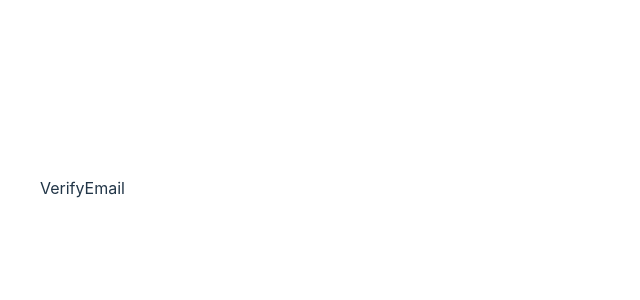
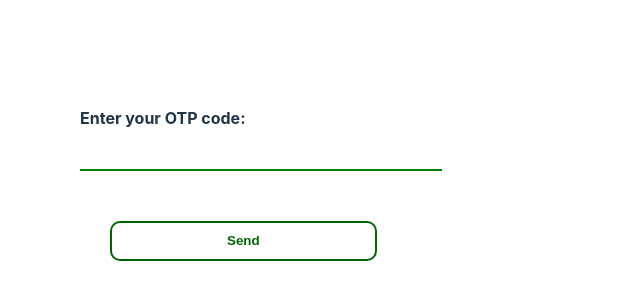
Before and after one commit to ark948/django-api-jwt-auth-exmaple02, a React (Vite) app in the folder frontend/: page /otp/verify in a window 1280 px wide. Shown: the part 212-512 px from the top of the page, without its empty margins (0-640 px from the left). Built offline with nearby package versions, Linux system fonts and the light colour scheme.

Commit message:
frontend: VerifyEmail component

```diff
--- a/frontend/src/components/VerifyEmail.jsx
+++ b/frontend/src/components/VerifyEmail.jsx
@@ -1,8 +1,19 @@
-import React from "react";
+import React, { useState } from "react";
 
 const VerifyEmail = () => {
+    // 06
     return (
-        <div>VerifyEmail</div>
+        <div>
+            <div className="form-container">
+                <form action="">
+                    <div className="form-group">
+                        <label htmlFor="">Enter your OTP code:</label>
+                        <input type="text" className="email-form" name="otp"/>
+                    </div>
+                    <input type="submit" className="vbtn" value="Send"/>
+                </form>
+            </div>
+        </div>
     )
 };
 
--- a/frontend/src/components/index.js
+++ b/frontend/src/components/index.js
@@ -11,5 +11,5 @@ export {
     Login,
     Profile,
     ForgotPassword,
-    VerifyEmail
+    VerifyEmail,
 }
```
Also changed, not shown: 1 other file (tests, documents, lock files or other folders).
